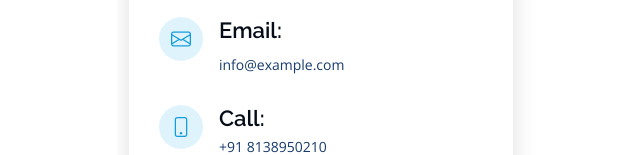
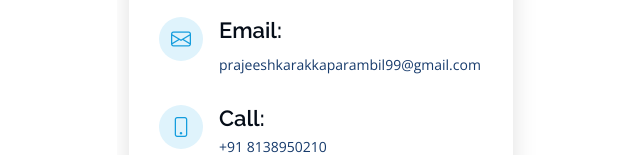
Before and after one commit to prajeesh99/prajeesh-personal, a plain HTML site: page index.html in a window 1280 px wide. Shown: the part 4599-4754 px from the top of the page, without its empty margins (183-823 px from the left). Drawn offline with nearby package versions, Linux system fonts and the light colour scheme.

Commit message:
Update index.html

```diff
--- a/index.html
+++ b/index.html
@@ -450,7 +450,7 @@
               <div class="email">
                 <i class="bi bi-envelope"></i>
                 <h4>Email:</h4>
-                <p>info@example.com</p>
+                <p>prajeeshkarakkaparambil99@gmail.com</p>
               </div>
 
               <div class="phone">
```
